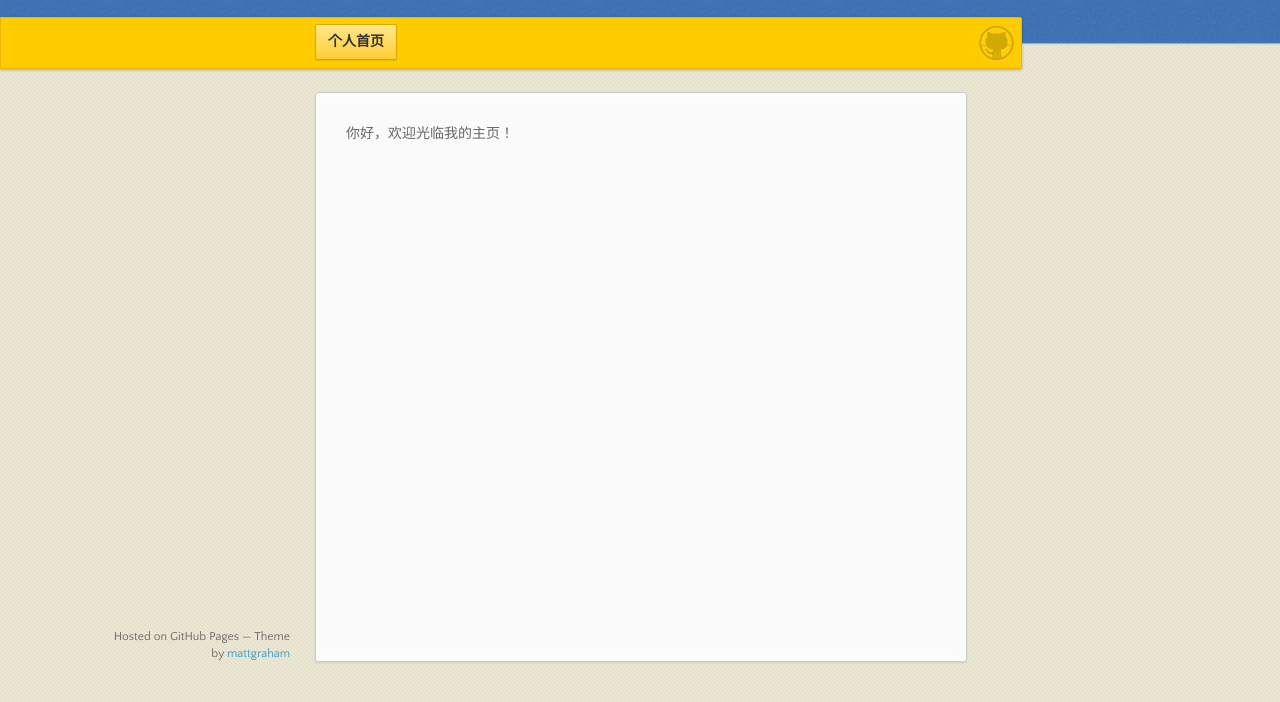
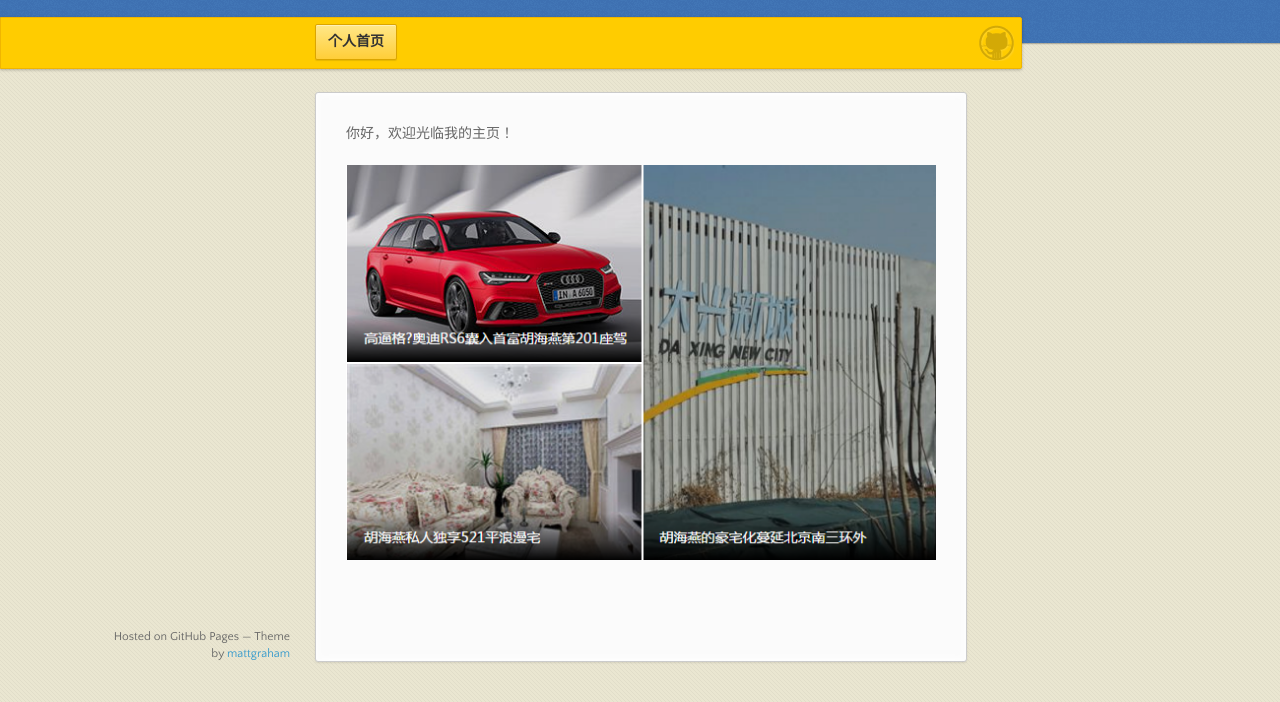
Before and after one commit to alwayssilent/alwayssilent.github.io, a plain HTML site: page index.html in a window 1280 px wide. Shown: the part 98-800 px from the top of the page. Drawn offline with nearby package versions, Linux system fonts and the light colour scheme.

Commit message:
Update index.html

```diff
--- a/index.html
+++ b/index.html
@@ -33,6 +33,7 @@
       </nav>
       <section>
         <p>你好，欢迎光临我的主页！</p>
+        <img art="聚会图" src="images/hu.png"></img>
       </section>
       <footer>
         <p><small>Hosted on GitHub Pages &mdash; Theme by <a href="https://twitter.com/michigangraham">mattgraham</a></small></p>
```
